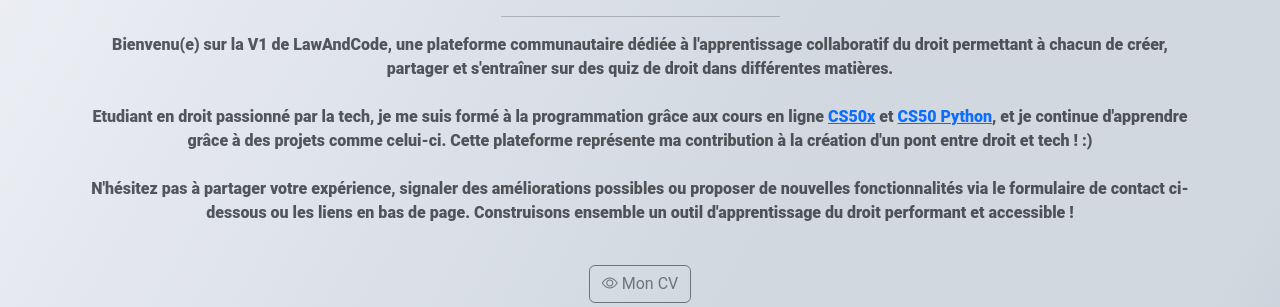
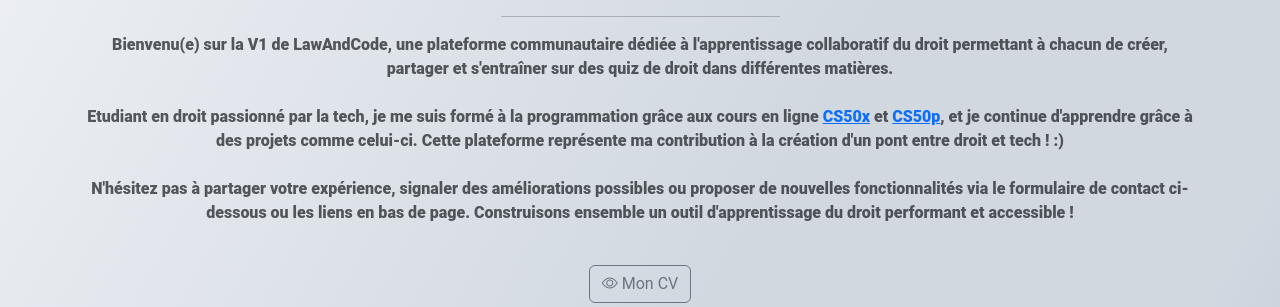
Before and after one commit to tchicaya2/Law_And_Code, a Flask app: page /about in a window 1280 px wide. Shown: the part 562-869 px from the top of the page. Run offline with Flask 3, Linux system fonts and the light colour scheme; some libraries are stand-ins or nearby versions.

Commit message:
Update about.html

```diff
--- a/templates/about.html
+++ b/templates/about.html
@@ -35,7 +35,7 @@
             Etudiant en droit passionné par la tech, je me suis formé à la programmation
             grâce aux cours en ligne
             <a href="https://www.edx.org/learn/computer-science/harvard-university-cs50-s-introduction-to-computer-science">CS50x</a>
-            et <a href="https://cs50.harvard.edu/python/2022/">CS50 Python</a>,
+            et <a href="https://cs50.harvard.edu/python/2022/">CS50p</a>,
             et je continue d'apprendre grâce à des projets comme celui-ci.
             Cette plateforme représente ma contribution à la création d'un pont entre droit et tech ! :)
 
```
